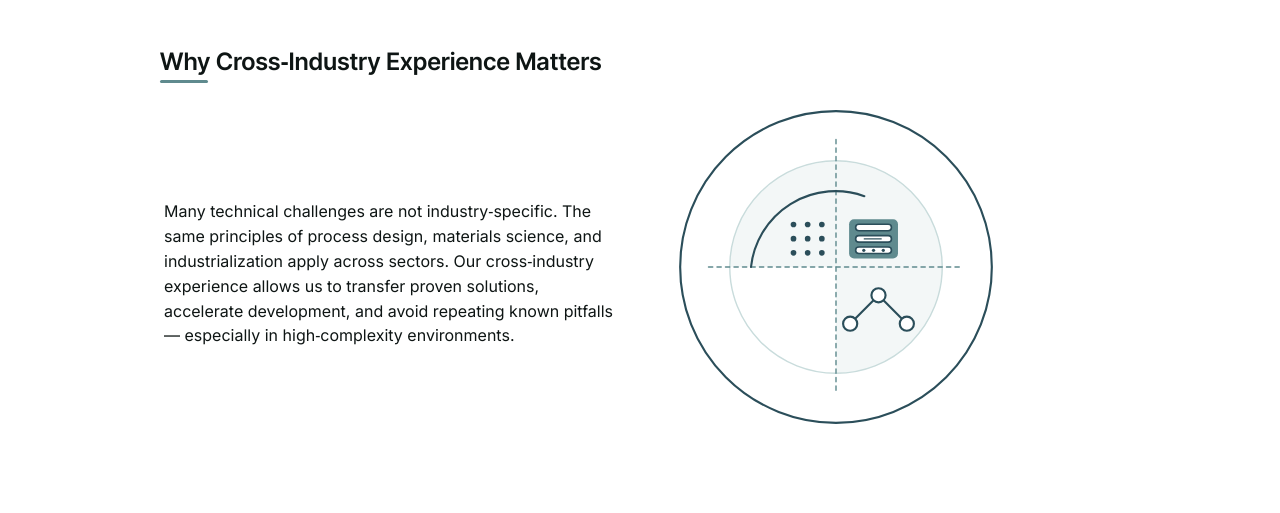
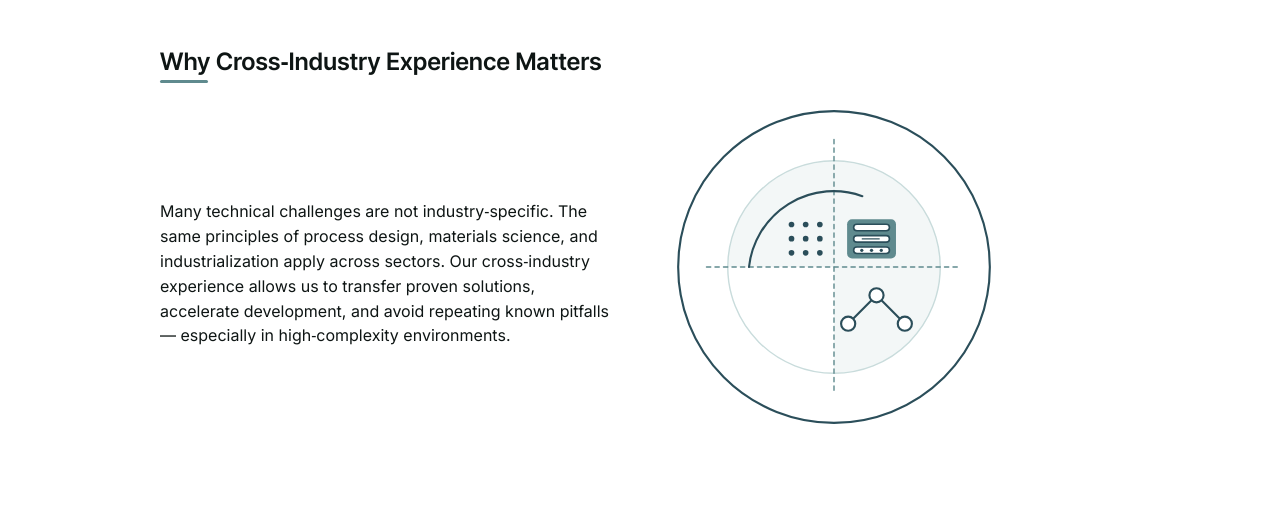
Before and after one commit to raphaelheeb/vaira-advisory, a Jekyll site: the page built from industries/index.html, in a window 1280 px wide and 900 px high, scrolled down 1588 px. Shown: the part 150-663 px from the top of the window. Built offline with Jekyll 4.4.1, drawn with Linux system fonts in a browser that asks for light colours.

Commit message:
Update index.html

```diff
--- a/industries/index.html
+++ b/industries/index.html
@@ -158,7 +158,7 @@
   <div class="content-wrapper wrapper--narrow">
     <h2>Why Cross‑Industry Experience Matters</h2>
 
-    <div class="split">
+    <div class="split split--industries-why">
       <div class="split-left">
         <p>
           Many technical challenges are not industry‑specific. The same principles of process design,
```
